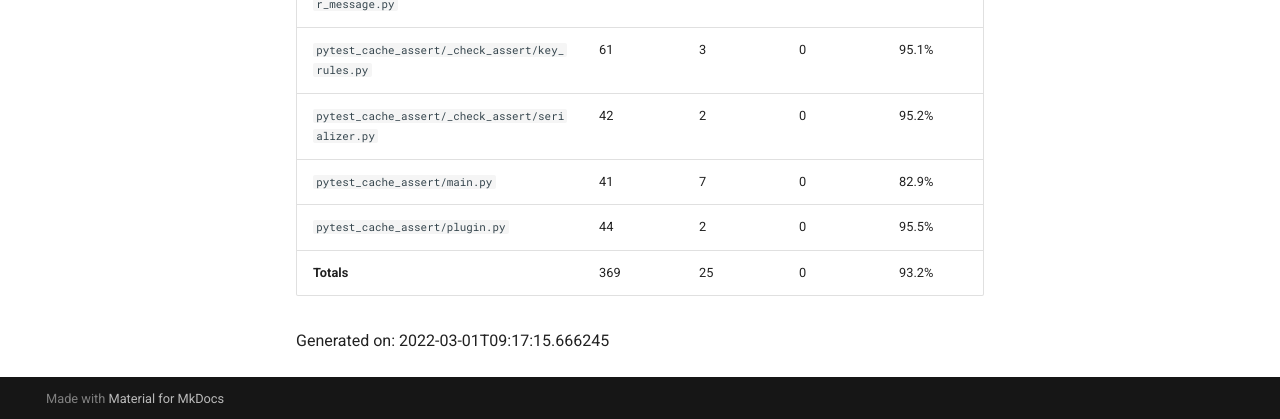
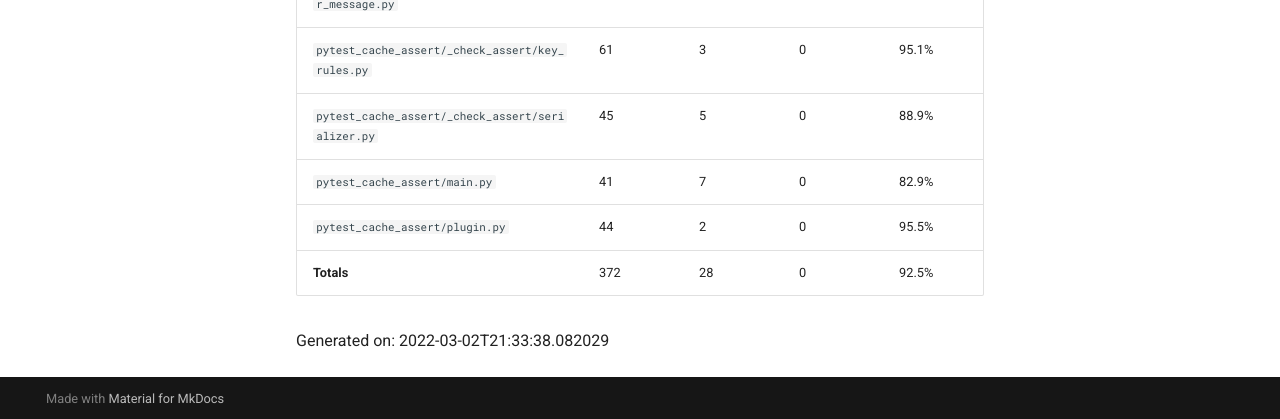
Before and after one commit to KyleKing/pytest_cache_assert, an MkDocs documentation site: the page built from docs/docs/DEVELOPER_GUIDE.md, in a window 1280 px wide and 900 px high, scrolled down 1144 px. Shown: the part 478-897 px from the top of the window. Built offline with MkDocs 1.6.1 and Material for MkDocs 9.7.7, drawn with Linux system fonts in a browser that asks for light colours; comment, search, counter and statistics services are not loaded.

```diff
--- a/docs/docs/DEVELOPER_GUIDE.md
+++ b/docs/docs/DEVELOPER_GUIDE.md
@@ -57,10 +57,10 @@ poetry run doit run lock document deploy_docs publish
 | `pytest_cache_assert/_check_assert/differ.py`        |          108 |        10 |          0 | 90.7%      |
 | `pytest_cache_assert/_check_assert/error_message.py` |           10 |         0 |          0 | 100.0%     |
 | `pytest_cache_assert/_check_assert/key_rules.py`     |           61 |         3 |          0 | 95.1%      |
-| `pytest_cache_assert/_check_assert/serializer.py`    |           42 |         2 |          0 | 95.2%      |
+| `pytest_cache_assert/_check_assert/serializer.py`    |           45 |         5 |          0 | 88.9%      |
 | `pytest_cache_assert/main.py`                        |           41 |         7 |          0 | 82.9%      |
 | `pytest_cache_assert/plugin.py`                      |           44 |         2 |          0 | 95.5%      |
-| **Totals**                                           |          369 |        25 |          0 | 93.2%      |
+| **Totals**                                           |          372 |        28 |          0 | 92.5%      |
 
-Generated on: 2022-03-01T09:17:15.666245
+Generated on: 2022-03-02T21:33:38.082029
 <!-- {cte} -->
```
Also changed, not shown: docs/docs/CHANGELOG.md (+6 -0 lines), 6 other files.
